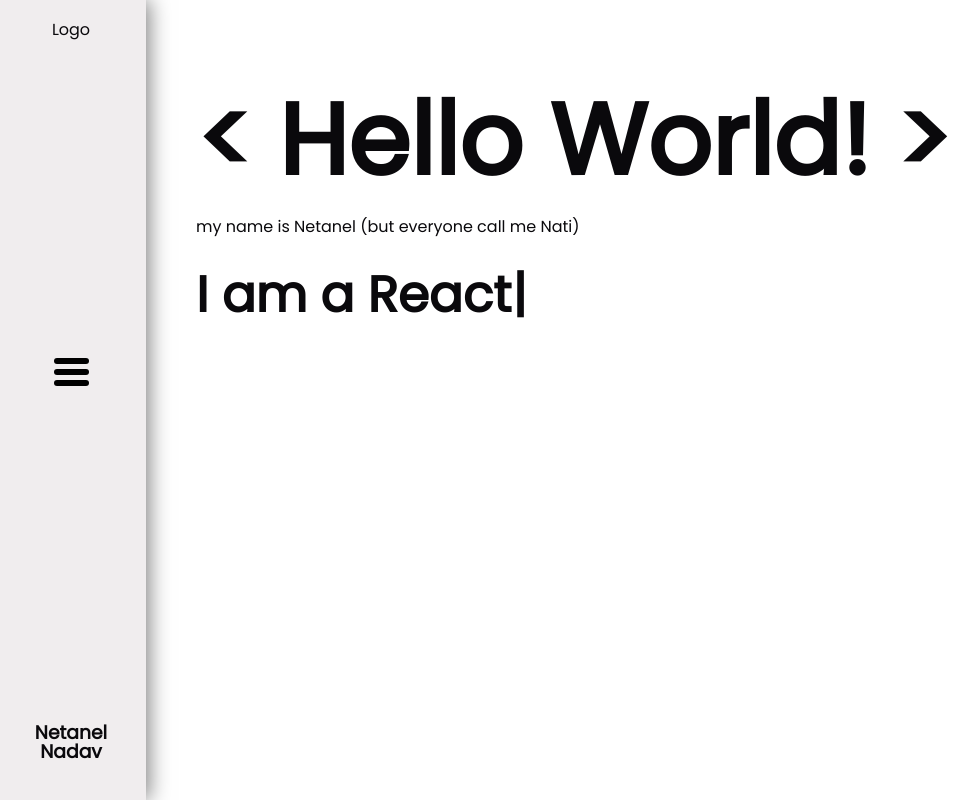
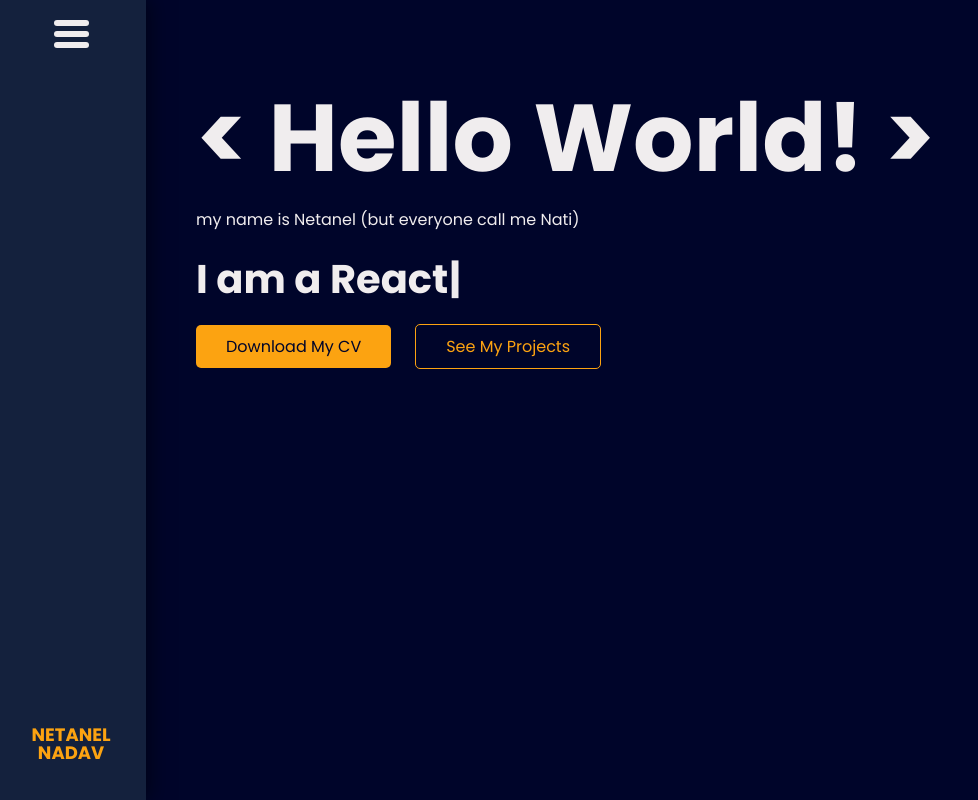
Before and after one commit to Netanel-Nadav/Protfolio, a React (Create React App) app: page / in a window 1280 px wide. Shown: the whole page, without its empty margins (4-982 px from the left). Built offline with nearby package versions, Linux system fonts and the light colour scheme.

Commit message:
color change

```diff
--- a/src/Pages/Home.jsx
+++ b/src/Pages/Home.jsx
@@ -1,6 +1,7 @@
 import React from 'react'
 import Typewriter from 'typewriter-effect'
-
+import CV from '../assets/Nati-CV-pdf.pdf'
+import {Link} from 'react-router-dom'
 
 export const Home = () => {
   return (
@@ -9,7 +10,7 @@ export const Home = () => {
         <h1> &lt; Hello World! &gt; </h1>
         <p>my name is Netanel (but everyone call me Nati) </p>
       </div>
-      <h3>I am a <Typewriter options={{loop: true}} onInit={(typewriter) => {
+      <h3>I am a <Typewriter options={{ loop: true }} onInit={(typewriter) => {
         typewriter.typeString('React Developer')
           .pauseFor(2000)
           .deleteAll()
@@ -24,7 +25,8 @@ export const Home = () => {
           .deleteAll()
           .start()
       }} /></h3>
-
+      <a className='btn' href={CV} download>Download My CV</a>
+      <Link className='inverse-btn' to='/projects'>See My Projects</Link>
     </div>
   )
 }
--- a/src/assets/styles/basics/_base.scss
+++ b/src/assets/styles/basics/_base.scss
@@ -1,4 +1,4 @@
-@import url('https://fonts.googleapis.com/css2?family=Poppins:ital,wght@300;400;700&display=swap');
+@import url('https://fonts.googleapis.com/css2?family=Poppins:wght@300;400;500;700&display=swap');
 
 * {
     box-sizing: border-box;
@@ -7,20 +7,21 @@
 html {
     line-height: 1.2rem;
     font-family: 'Poppins', sans-serif;
-    color: $clr1;
+    color: $clr2;
 }
 
 
 body {
     margin: 0;
     min-height: 100vh;
+    background-color: $clr1;
     @include wide-layout {
         overflow: hidden;
     }
 }
 
 h1,h2,h3,h4,h5,h6 {
-    color: $clr1;
+    color: $clr2;
 }
 
 img {
--- a/src/assets/styles/basics/_layout.scss
+++ b/src/assets/styles/basics/_layout.scss
@@ -1,6 +1,5 @@
 .main-container {
     display: grid;
-
     @include wide-layout {
         grid-template-columns: 150px 1fr;
         gap: 10px;
@@ -12,7 +11,7 @@
 .grid-container {
     display: grid;
     grid-template-columns:
-        minmax(20px, 1fr) 10fr minmax(20px, 1fr);
+        minmax(20px, 1fr) auto minmax(20px, 1fr);
 
     > * {
         grid-column: 2;
--- a/src/assets/styles/components/_navigation.scss
+++ b/src/assets/styles/components/_navigation.scss
@@ -1,21 +1,30 @@
 nav {
     position: relative;
     z-index: 10;
-    background-color: $clr2;
+    background-color: $clr4;
     height: 100%;
     padding: 20px;
     justify-content: space-between;
     align-items: center;
     box-shadow: 3px 0px 20px rgba(0, 0, 0, 0.5);
+    h3 {
+       text-align: center;
+       font-size: rem(18px);
+       line-height: 1;
+       text-transform: uppercase;
+       color: $clr3;
+    }
+
     @include wide-layout {
         flex-direction: column;
         justify-content: space-between;
         align-items: center;
+        h3 {
+            display: block;
+            text-align: center;
+        }
     }
 
-    h3 {
-        text-align: center;
-    }
 
     .burger {
         gap: 5px;
@@ -23,7 +32,7 @@ nav {
         span {
             width: 35px;
             height: 6px;
-            background-color: rgba(0, 0, 0, 1);
+            background-color: $clr2;
             border-radius: 5px;
         }
     }
@@ -31,7 +40,7 @@ nav {
 
 .links {
     position: absolute;
-    background-color: $clr3;
+    background-color: $clr4;
     color: $clr2;
     height: 100%;
     width: 100%;
--- a/src/assets/styles/components/_project-preview.scss
+++ b/src/assets/styles/components/_project-preview.scss
@@ -74,16 +74,6 @@
                     border: 1.5px solid $clr4;
                     background-color: $clr2;
                 }
-                // &::after {
-                //     content: "";
-                //     position: absolute;
-                //     bottom: -45px;
-                //     left: -0px;
-                //     width: 20px;
-                //     height: 6px;
-                //     border: 1.5px solid $clr4;
-                //     background-color: $clr2;
-                // }
             }
         }
 
@@ -93,6 +83,9 @@
             color: $clr4;
             i {
                 left: 20%;
+                &::before {
+                    background-color: $clr4;
+                }
             }
         }
        }
--- a/src/assets/styles/setup/_mixins.scss
+++ b/src/assets/styles/setup/_mixins.scss
@@ -1,4 +1,9 @@
 @mixin wide-layout {
+    @media (min-width: 1050px) {
+        @content;
+    }
+}
+@mixin normal-layout {
     @media (min-width: 760px) {
         @content;
     }
--- a/src/assets/styles/setup/_virabels.scss
+++ b/src/assets/styles/setup/_virabels.scss
@@ -1,4 +1,5 @@
-$clr1: #0A090C;
+$clr1: #00052A;
 $clr2: #F0EDEE;
-$clr3: #07393C;
-$clr4: #2C666E;
+$clr3: #FCA311;
+$clr4: #14213D;
+$clr5: #E5E5E5;
--- a/src/assets/styles/views/_home.scss
+++ b/src/assets/styles/views/_home.scss
@@ -2,23 +2,50 @@
     margin-top: 1.5rem;
     padding: 20px;
     h1 {
-        font-size: rem(35px);
+        font-size: rem(45px);
     }
     h3 {
-        font-size: rem(18px);
+        font-size: rem(20px);
+        margin-bottom: 3rem;
         .Typewriter {
             display: inline-block;
+        }
+    }
+
+    .btn {
+        background-color: $clr3;
+        padding: 10px 30px;
+        border-radius: 5px;
+        color: $clr1;
+        margin-right: 1.5rem;
+    }
+
+    .inverse-btn {
+        border: 1px solid $clr3;
+        padding: 10px 30px;
+        border-radius: 5px;
+        color: $clr3;
+    }
+
+    @include normal-layout {
+        .title-wrapper {
+            h1 {
+                font-size: rem(80px);
+            }
+        }
+        h3 {
+            font-size: rem(30px);
         }
     }
 
     @include wide-layout {
         .title-wrapper {
             h1 {
-                font-size: rem(100px);
+                font-size: rem(95px);
             }
         }
         h3 {
-            font-size: rem(50px);
+            font-size: rem(40px);
             .Typewriter {
                 display: inline-block;
             }
--- a/src/assets/styles/views/_projects.scss
+++ b/src/assets/styles/views/_projects.scss
@@ -4,10 +4,6 @@
     gap: 20px;
 
     @include wide-layout {
-        grid-template-columns:
-        minmax(auto, 1fr)
-        auto
-        minmax(20px, 1fr)
-        ;
+        grid-template-columns: 1fr 1fr;
     }
 }
--- a/src/components/Navigation.jsx
+++ b/src/components/Navigation.jsx
@@ -1,5 +1,5 @@
 import React, { useState } from 'react'
-import { NavLink } from 'react-router-dom'
+import { Link, NavLink } from 'react-router-dom'
 
 export const Navigation = () => {
 
@@ -8,15 +8,12 @@ export const Navigation = () => {
   return (
     <>
     <nav className='flex'>
-      <div className="logo-container">
-        Logo
-      </div>
       <div className="burger flex column" onClick={() => setIsLinksOpen(!isLinksOpen)}>
         <span></span>
         <span></span>
         <span></span>
       </div>
-      <h3>Netanel<br />Nadav</h3>
+      <Link to='/'><h3>Netanel<br />Nadav</h3></Link>
     </nav>
     <div className={`links flex justify-center align-center ${isLinksOpen ? 'open' : ''}`}>
       <ul className='clean-list flex'>
--- a/src/components/ProjectPreview.jsx
+++ b/src/components/ProjectPreview.jsx
@@ -13,7 +13,7 @@ export const ProjectPreview = ({ project }) => {
                 <p>{tech.map((technology, idx) => <span key={idx}>{technology}</span>)}</p>
             </div>
             <div className="card-footer">
-                <button className='btn'><a href="#">See Project <i></i><i className='elem-end'></i> </a></button>
+                <button className='btn'><a href={link} target="_blank">See Project <i></i><i className='elem-end'></i> </a></button>
             </div>
         </div>
     )
--- a/src/services/project.service.js
+++ b/src/services/project.service.js
@@ -9,21 +9,21 @@ const projects = [
         name: 'Dotify',
         imgUrl: dotifyImg,
         tech: ['React', 'Redux', 'NodeJs', 'MongoDB', 'WebSockets', 'Sass'],
-        link: ''
+        link: 'https://project-dotify.herokuapp.com'
     },
     {
         id: 2,
         name: 'Weather App',
         imgUrl: weatherImg,
         tech: ['React', 'Redux', 'Axios', 'Sass', 'Local Storage'],
-        link: ''
+        link: 'https://netanel-nadav.github.io/Netanel-Nadav-21-3-2022/'
     },
     {
         id: 3,
         name: 'Pixel Perfet',
         imgUrl: pixelImg,
         tech: ['React', 'Sass'],
-        link: ''
+        link: 'https://netanel-nadav.github.io/LayoutChallenge/'
     },
 ]
 
```
Also changed, not shown: 1 other file (tests, documents, lock files or other folders). Lines whose indentation alone changed are shown as unchanged.
